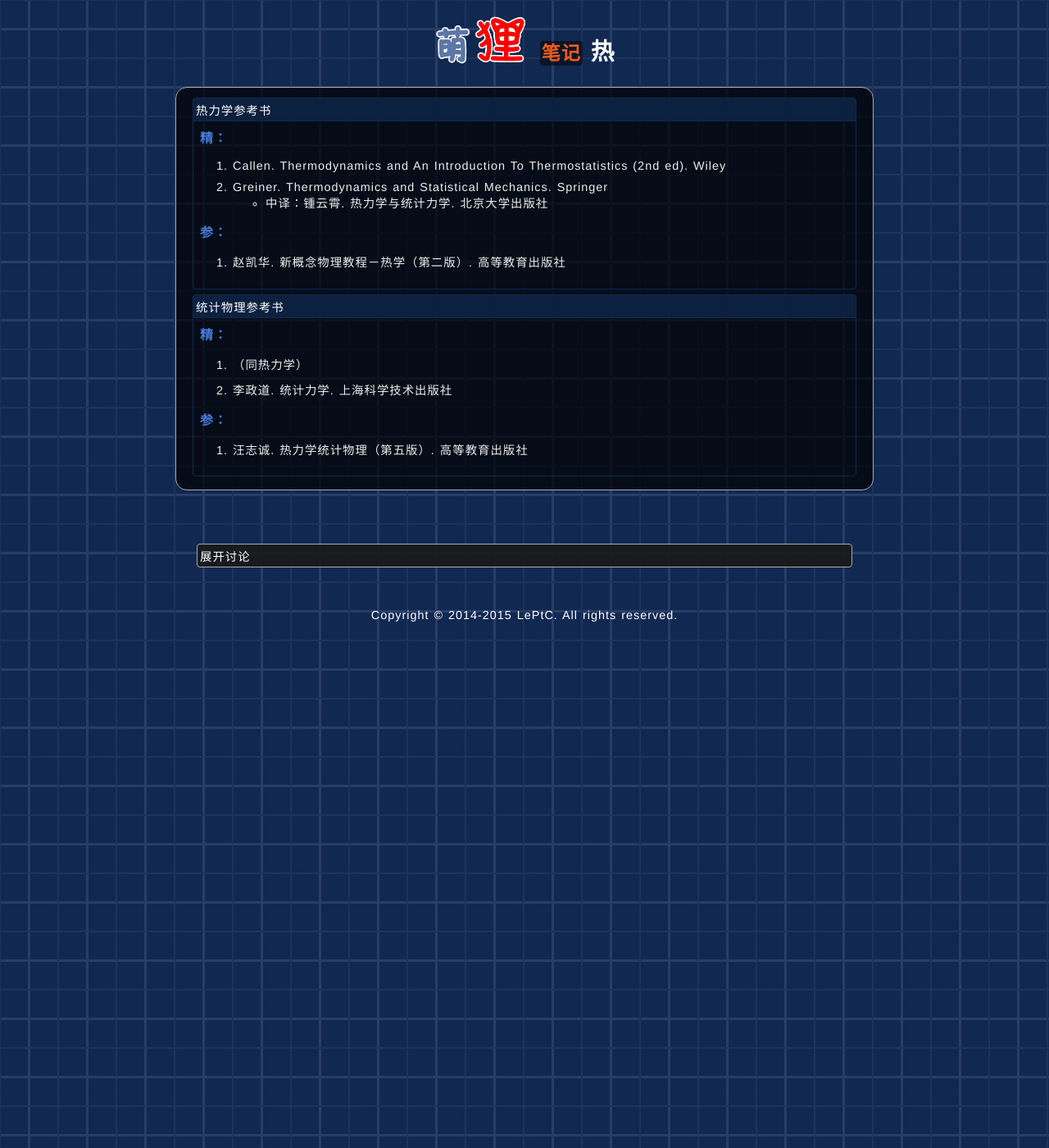
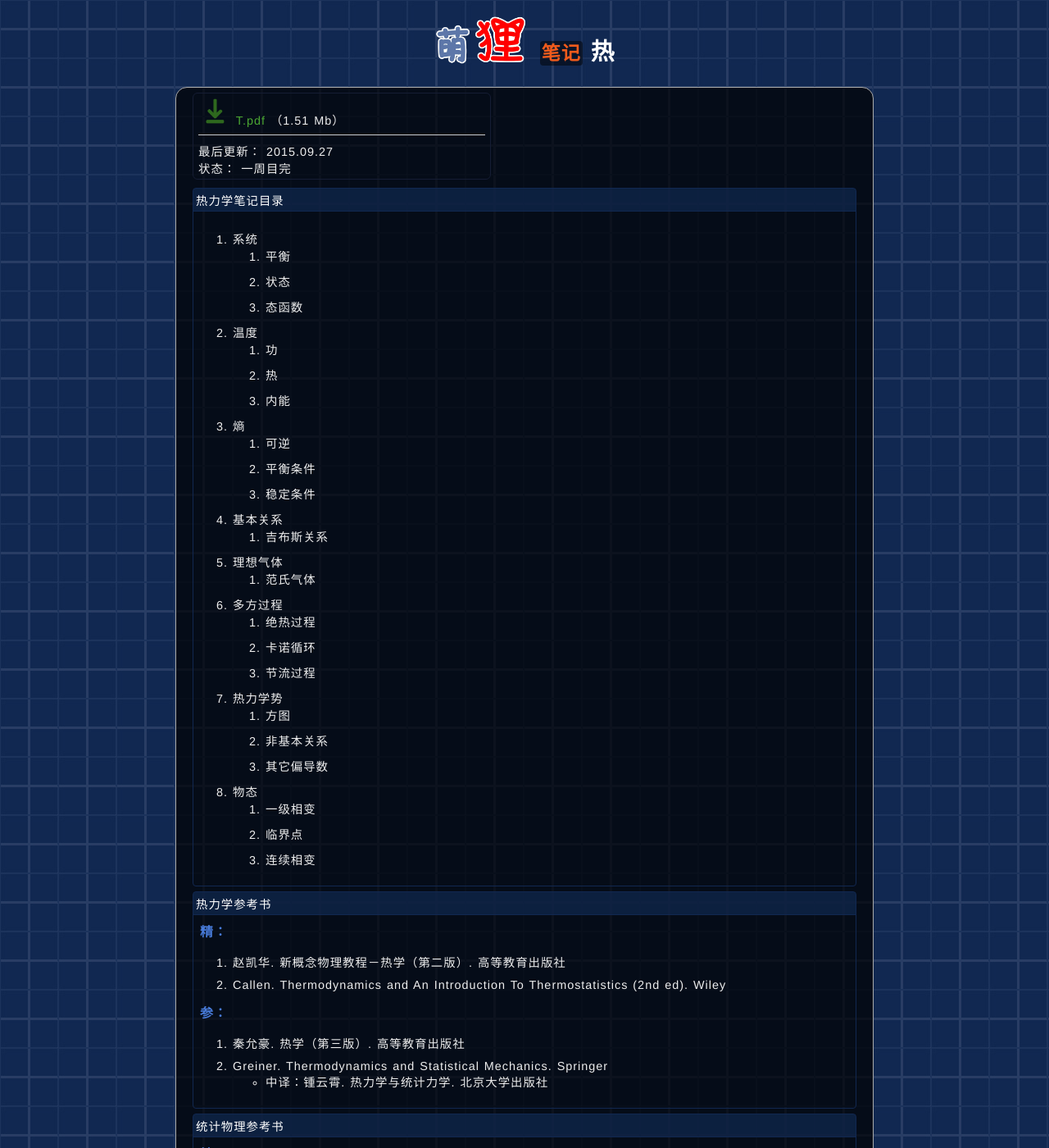
Before and after one commit to LePtC/LePtC.github.io, a Jekyll site: the page built from lenote/Phys/T/index.html, in a window 1280 px wide and 1400 px high. Shown: the whole window at 82% size. Built offline with Jekyll 4.4.1, drawn with Linux system fonts in a browser that asks for light colours; Markdown is read by kramdown in place of the engine named in the settings; formulas are drawn with MathJax 3; comment, search, counter and statistics services are not loaded.

```diff
--- a/lenote/Phys/M/index.html
+++ b/lenote/Phys/M/index.html
@@ -63,7 +63,7 @@ title: 力
   <div class="fold-cont" id="div4">
   <h3>精：</h3>
   <ol>
-    <li>Landau. Mechanics (3rd edition). Elsevier <ul>
+    <li>Landau. Mechanics (5rd edition). Elsevier <ul>
       <li>中译: 李俊峰. 力学（第五版）. 高等教育出版社</li>
     </ul></li>
   </ol>
--- a/lenote/Phys/T/index.html
+++ b/lenote/Phys/T/index.html
@@ -4,44 +4,55 @@ categories: Phys/T
 title: 热
 ---
 
-<!-- <p><h3>文件：</h3>
-<a href="https://github.com/LePtC/LeNotePDF/raw/master/Phys/T.pdf">T.pdf</a>
-<h3>大小：</h3> 2.42 Mb
-<h3>最后更新：</h3> 2012.01.05
-<h3>状态：</h3> 一期完结
-</p>
+
+{% include lefile.html col="g" ca="Phys" en="T" size="1.51" date="2015.09.27" status="一周目完" %}
+
 
 <div class="fold">
   <div class="fold-head" onclick="isHidden('div1')">
-    热学笔记目录
+    热力学笔记目录
   </div>
   <div class="fold-cont" id="div1">
   <ol>
-    <li>热力学系统</li>
-    <li>热力学变量</li>
-    <li>平衡态</li>
-    <li>可逆过程</li>
-    <li>温度，熵</li>
-    <li>理想气体</li>
-    <li>分子动理论</li>
-    <li>输运理论</li>
-    <li>热力学势</li>
-    <li>热力学方程</li>
-    <li>物态方程</li>
-    <li>相变</li>
-    <li>普通化学？</li>
-    <li>统计物理</li>
-    <li>统计分布</li>
-    <li>费米气体</li>
-    <li>玻色气体</li>
-    <li>配分函数</li>
-    <li>巨配分函数</li>
-    <li>涨落理论</li>
-    <li>量子统计</li>
-    <li>量子统计系综</li>
+    <li>系统<ol>
+      <li>平衡</li>
+      <li>状态</li>
+      <li>态函数</li>
+    </ol></li>
+    <li>温度<ol>
+      <li>功</li>
+      <li>热</li>
+      <li>内能</li>
+    </ol></li>
+    <li>熵<ol>
+      <li>可逆</li>
+      <li>平衡条件</li>
+      <li>稳定条件</li>
+    </ol></li>
+    <li>基本关系<ol>
+      <li>吉布斯关系</li>
+    </ol></li>
+    <li>理想气体<ol>
+      <li>范氏气体</li>
+    </ol></li>
+    <li>多方过程<ol>
+      <li>绝热过程</li>
+      <li>卡诺循环</li>
+      <li>节流过程</li>
+    </ol></li>
+    <li>热力学势<ol>
+      <li>方图</li>
+      <li>非基本关系</li>
+      <li>其它偏导数</li>
+    </ol></li>
+    <li>物态<ol>
+      <li>一级相变</li>
+      <li>临界点</li>
+      <li>连续相变</li>
+    </ol></li>
   </ol>
   </div>
-</div> -->
+</div>
 
 <div class="fold">
   <div class="fold-head" onclick="isHidden('div2')">
@@ -50,14 +61,15 @@ title: 热
   <div class="fold-cont" id="div2">
   <h3>精：</h3>
   <ol>
+    <li>赵凯华. 新概念物理教程－热学（第二版）. 高等教育出版社</li>
     <li>Callen. Thermodynamics and An Introduction To Thermostatistics (2nd ed). Wiley</li>
+  </ol>
+  <h3>参：</h3>
+  <ol>
+    <li>秦允豪. 热学（第三版）. 高等教育出版社</li>
     <li>Greiner. Thermodynamics and Statistical Mechanics. Springer <ul>
       <li>中译：锺云霄. 热力学与统计力学. 北京大学出版社</li>
     </ul></li>
-  </ol>
-  <h3>参：</h3>
-  <ol>
-    <li>赵凯华. 新概念物理教程－热学（第二版）. 高等教育出版社</li>
   </ol>
   </div>
 </div>
--- a/lenote/index.html
+++ b/lenote/index.html
@@ -59,7 +59,7 @@ $(document).ready( function() {
     <a id="sTop" href="#sTop" class="subNavBtn action">↑</a>
     <a id="s-Ex" href="#s-Ex" class="subNavBtn" style="color:#4BA733">实</a>
     <a id="s-M" href="#s-M" class="subNavBtn">力</a>
-    <a id="s-T" href="#s-T" class="subNavBtn">热</a>
+    <a id="s-T" href="#s-T" class="subNavBtn" style="color:#4BA733">热</a>
     <a id="s-E" href="#s-E" class="subNavBtn" style="color:#FF8000">电</a>
     <a id="s-O" href="#s-O" class="subNavBtn">光</a>
 
@@ -98,9 +98,9 @@ $(document).ready( function() {
   <li>分析力学</li>
   <li>流体及声学</li>
 </ol>
-{% include lenote.html ca="Phys" cn="热" en="T" pl="4" fin="0" col="" %}
+{% include lenote.html ca="Phys" cn="热" en="T" pl="4" fin="1" col="g" %}
 <ol>
-  <li>热力学</li>
+  <li>热力学：一周目完（2015.09.27）</li>
   <li>普通化学</li>
   <li>统计力学</li>
   <li>量子统计</li>
```
Also changed, not shown: index.html (+4 -4 lines).
